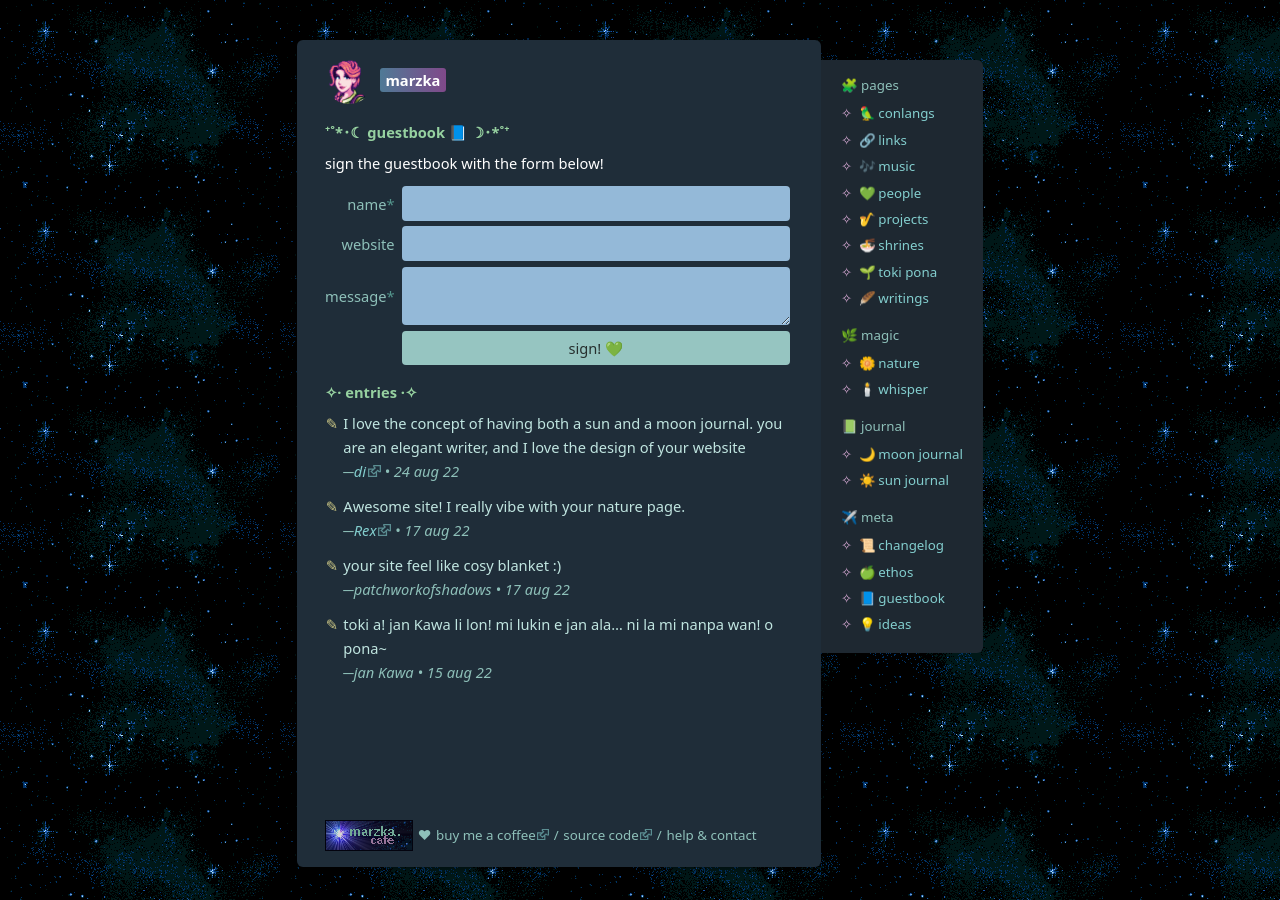
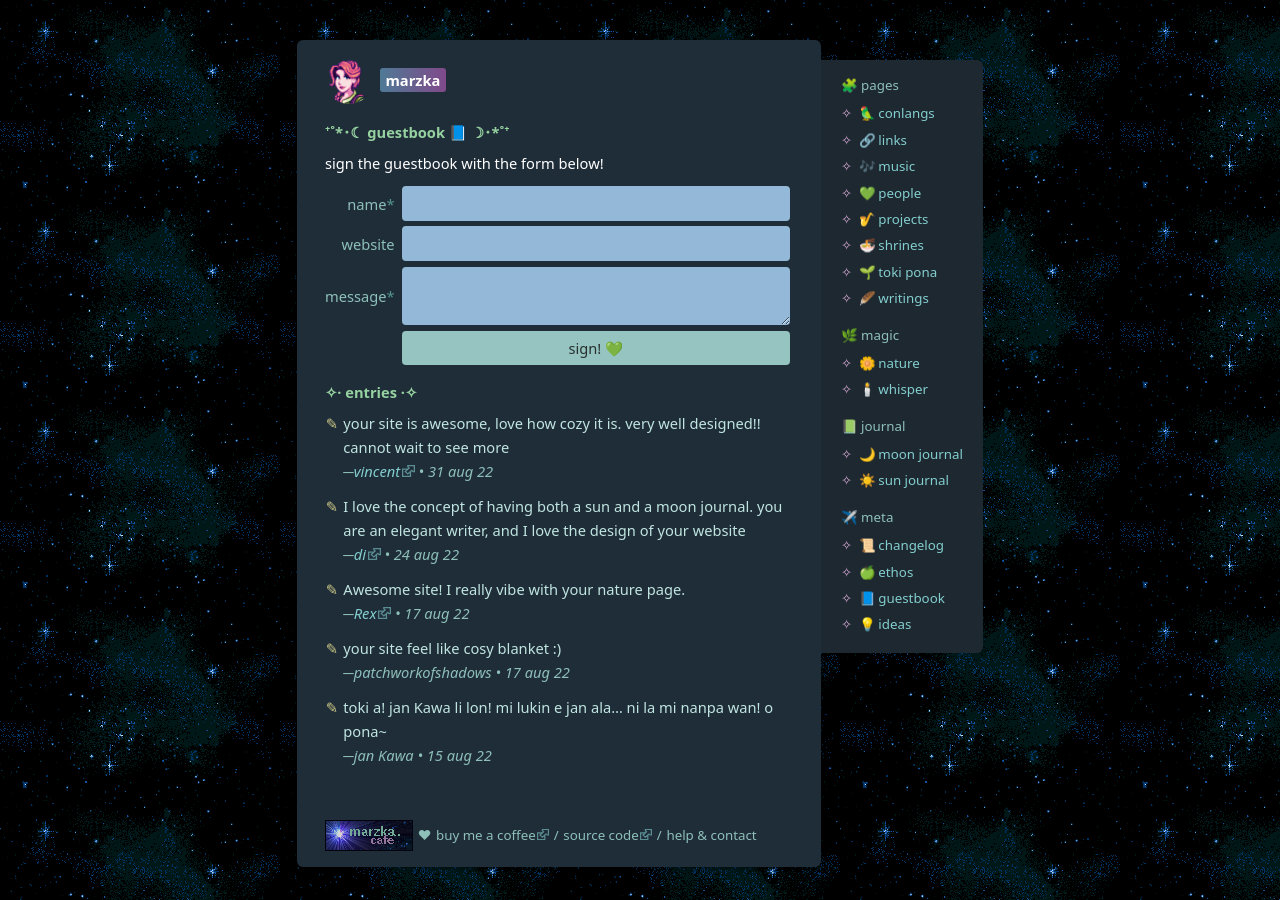
Before and after one commit to m5ka/maria.town, a Jekyll site: the page built from _pages/guestbook.md, in a window 1280 px wide. Built offline with Jekyll 4.4.1, drawn with Linux system fonts in a browser that asks for light colours; Markdown is read by kramdown in place of the engine named in the settings.

Commit message:
📘 update guestbook

```diff
--- a/_pages/guestbook.md
+++ b/_pages/guestbook.md
@@ -21,6 +21,9 @@ sign the guestbook with the form below!
 </div>
 
 ## entries
+> your site is awesome, love how cozy it is. very well designed!! cannot wait to see more<br>
+> <span class="subtle">_─[vincent](https://vincentsdungeon.com) • 31 aug 22_</span>
+
 > I love the concept of having both a sun and a moon journal. you are an elegant writer, and I love the design of your website<br>
 > <span class="subtle">_─[di](https://delovely.neocities.org/) • 24 aug 22_</span>
 
```
